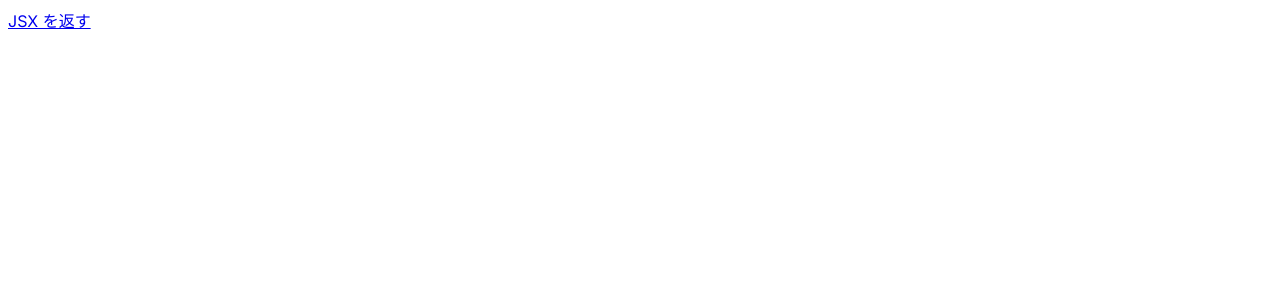
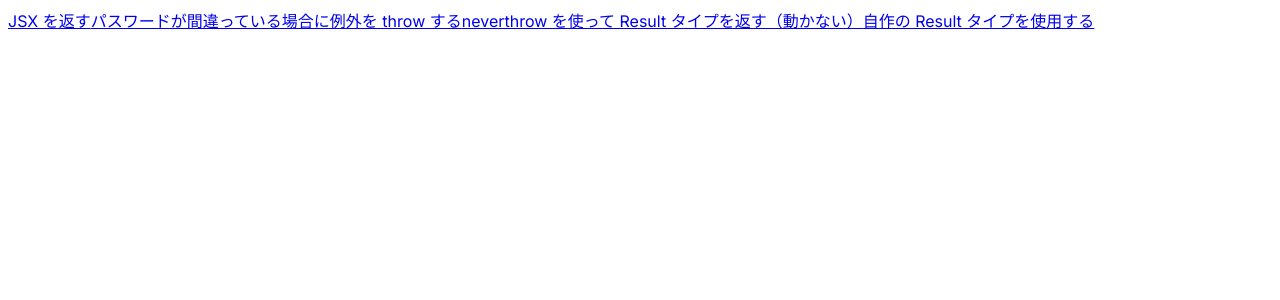
Before and after one commit to giraphme/nextjs-14-sample, a Next.js app: page / in a window 1280 px wide. Shown: the top 300 px of the page. Built offline with nearby package versions, Linux system fonts and the light colour scheme.

Commit message:
add navigation

```diff
--- a/src/app/page.tsx
+++ b/src/app/page.tsx
@@ -5,6 +5,15 @@ export default function Home() {
   return (
     <main>
       <Link href="/examples/with-jsx">JSX を返す</Link>
+      <Link href="/examples/error-handling">
+        パスワードが間違っている場合に例外を throw する
+      </Link>
+      <Link href="/examples/with-neverthrow">
+        neverthrow を使って Result タイプを返す（動かない）
+      </Link>
+      <Link href="/examples/with-result-type">
+        自作の Result タイプを使用する
+      </Link>
     </main>
   );
 }
```
